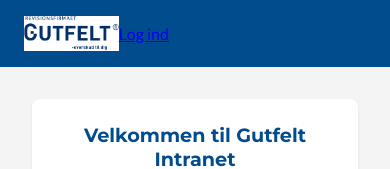
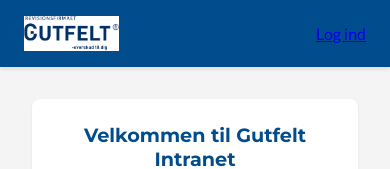
Before and after one commit to Parpar/gutfelt-frontend, a React (Create React App) app: page /login in a window 390 px wide. Shown: the top 169 px of the page. Built offline with nearby package versions, Linux system fonts and the light colour scheme.

Commit message:
Final attempt to fix responsive layout issues

```diff
--- a/src/App.css
+++ b/src/App.css
@@ -24,7 +24,9 @@
     color: var(--text-light);
     padding: 1rem 1.5rem;
     display: flex;
+    justify-content: space-between;
     align-items: center;
+    box-shadow: 0 2px 4px rgba(0,0,0,0.1);
     position: sticky;
     top: 0;
     z-index: 1000;
@@ -80,6 +82,7 @@
     display: grid;
     grid-template-columns: 1fr;
     gap: 1.5rem;
+    grid-template-areas: "search" "news" "calendar";
 }
 .search-widget-container { grid-area: search; }
 .news-widget-container { grid-area: news; }
```
